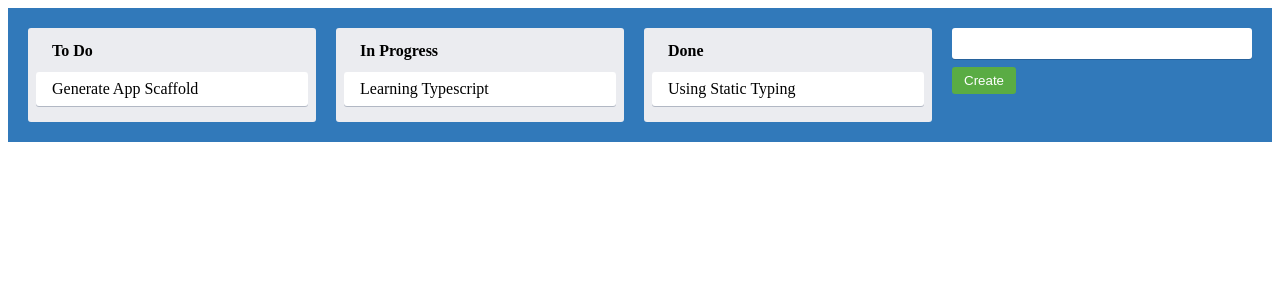
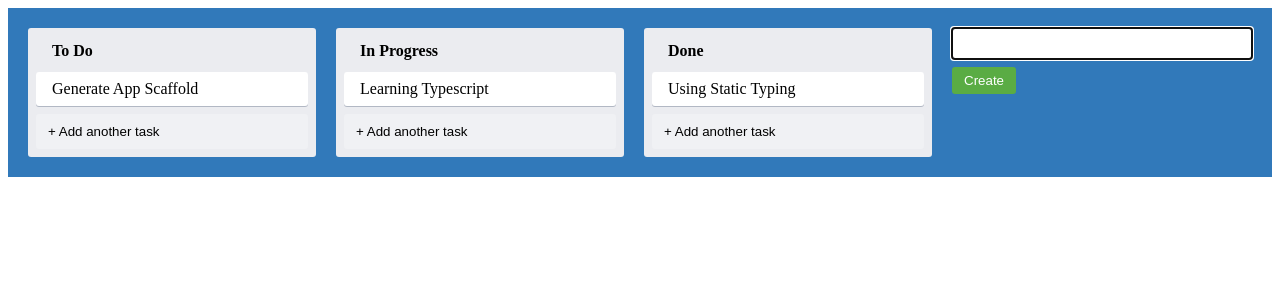
Before and after one commit to thyAshley/React-Sandbox, a React (Create React App) app in the folder trello-clone/: page / in a window 1280 px wide. Both pictures are taken after a click on the button "+ Add another list". Shown: the top 300 px of the page. Built offline with nearby package versions, Linux system fonts and the light colour scheme.

Commit message:
add typescript with react context"

```diff
--- a/trello-clone/public/index.html
+++ b/trello-clone/public/index.html
@@ -2,42 +2,11 @@
 <html lang="en">
   <head>
     <meta charset="utf-8" />
-    <link rel="icon" href="%PUBLIC_URL%/favicon.ico" />
     <meta name="viewport" content="width=device-width, initial-scale=1" />
-    <meta name="theme-color" content="#000000" />
-    <meta
-      name="description"
-      content="Web site created using create-react-app"
-    />
-    <link rel="apple-touch-icon" href="%PUBLIC_URL%/logo192.png" />
-    <!--
-      manifest.json provides metadata used when your web app is installed on a
-      user's mobile device or desktop. See https://developers.google.com/web/fundamentals/web-app-manifest/
-    -->
-    <link rel="manifest" href="%PUBLIC_URL%/manifest.json" />
-    <!--
-      Notice the use of %PUBLIC_URL% in the tags above.
-      It will be replaced with the URL of the `public` folder during the build.
-      Only files inside the `public` folder can be referenced from the HTML.
-
-      Unlike "/favicon.ico" or "favicon.ico", "%PUBLIC_URL%/favicon.ico" will
-      work correctly both with client-side routing and a non-root public URL.
-      Learn how to configure a non-root public URL by running `npm run build`.
-    -->
-    <title>React App</title>
+    <title>Trello Clone</title>
   </head>
   <body>
     <noscript>You need to enable JavaScript to run this app.</noscript>
     <div id="root"></div>
-    <!--
-      This HTML file is a template.
-      If you open it directly in the browser, you will see an empty page.
-
-      You can add webfonts, meta tags, or analytics to this file.
-      The build step will place the bundled scripts into the <body> tag.
-
-      To begin the development, run `npm start` or `yarn start`.
-      To create a production bundle, use `npm run build` or `yarn build`.
-    -->
   </body>
 </html>
--- a/trello-clone/src/Column.tsx
+++ b/trello-clone/src/Column.tsx
@@ -1,4 +1,5 @@
 import React from "react";
+import AddNewItem from "./AddNewItem";
 import { ColumnContainer, ColumnTitle } from "./styles";
 
 type ColumnProps = {
@@ -10,6 +11,11 @@
     <ColumnContainer>
       <ColumnTitle>{text}</ColumnTitle>
       {children}
+      <AddNewItem
+        toggleButtonText="+ Add another task"
+        onAdd={console.log}
+        dark
+      />
     </ColumnContainer>
   );
 };
--- a/trello-clone/src/NewItemForm.tsx
+++ b/trello-clone/src/NewItemForm.tsx
@@ -1,6 +1,7 @@
 import React, { useState } from "react";
 
 import { NewItemFormContainer, NewItemButton, NewItemInput } from "./styles";
+import useFocus from "./utils/useFocus";
 
 type NewItemFormProps = {
   onAdd(text: string): void;
@@ -8,9 +9,14 @@
 
 const NewItemForm = ({ onAdd }: NewItemFormProps) => {
   const [text, setText] = useState("");
+  const inputRef = useFocus();
   return (
     <NewItemFormContainer>
-      <NewItemInput value={text} onChange={(e) => setText(e.target.value)} />
+      <NewItemInput
+        ref={inputRef}
+        value={text}
+        onChange={(e) => setText(e.target.value)}
+      />
       <NewItemButton onClick={() => onAdd(text)}>Create</NewItemButton>
     </NewItemFormContainer>
   );
--- /dev/null
+++ b/trello-clone/src/utils/useFocus.ts
@@ -0,0 +1,13 @@
+import { useRef, useEffect } from "react";
+
+const useFocus = () => {
+  const ref = useRef<HTMLInputElement>(null);
+
+  useEffect(() => {
+    ref.current?.focus();
+  }, []);
+
+  return ref;
+};
+
+export default useFocus;
```
Also changed, not shown: trello-clone/src/AppStateContext.tsx (added, +50 -0 lines).
